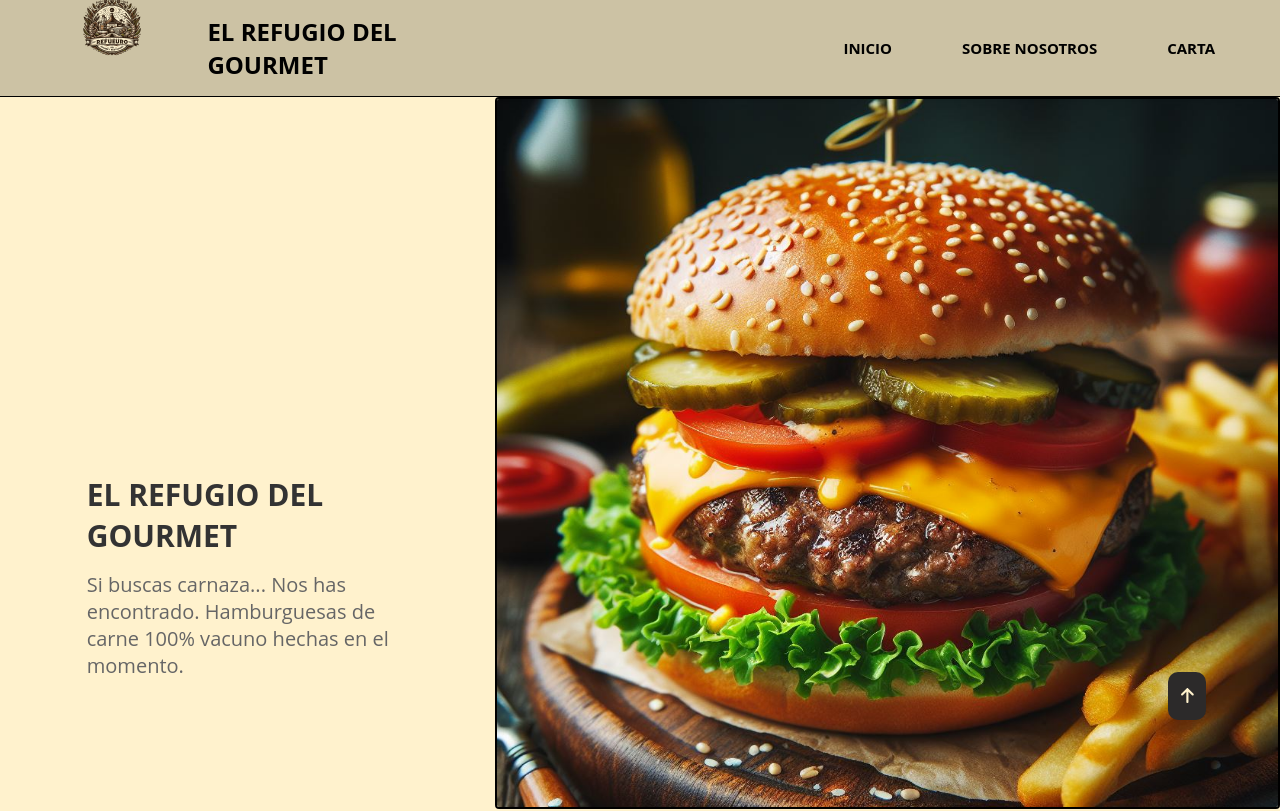
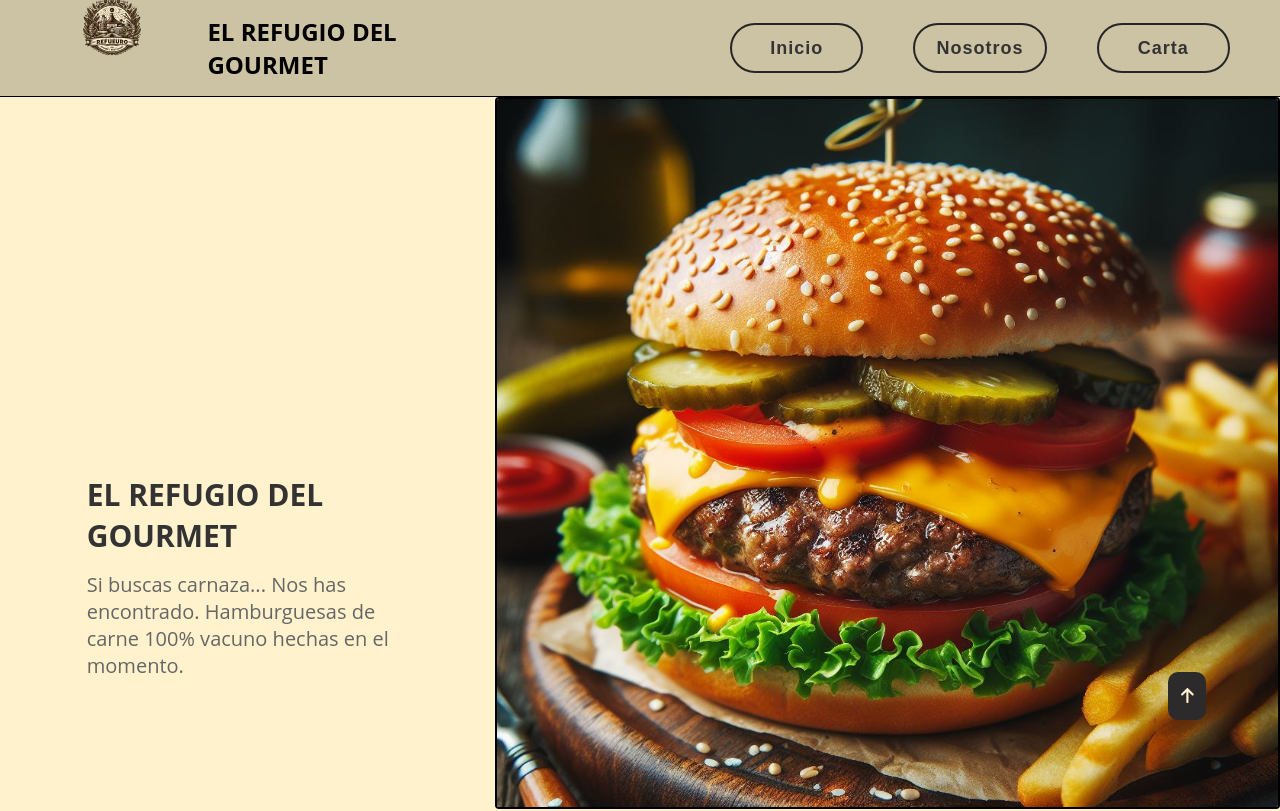
Before and after one commit to Deathvks/EL-REFUGIO-DEL-GOURMET, a React (Vite) app: page / in a window 1280 px wide. Shown: the top 811 px of the page. Built offline with nearby package versions, Linux system fonts and the light colour scheme; no server answers; the database is empty.

Commit message:
New Header

```diff
--- a/src/components/header/Header.css
+++ b/src/components/header/Header.css
@@ -13,22 +13,6 @@
     align-items: center;
     padding: 20px 0;
     background-color: rgba(0, 0, 0, 0.2);
-}
-
-.header-container header nav a{
-    margin-right: 2em;
-    display: inline-block;
-    text-decoration: none;
-    color: rgb(0, 0, 0);
-    text-transform: uppercase;
-    padding: 8px 5px;
-    border-radius: 99px;
-    font-weight: bold;
-    font-size: 7px;
-}
-
-.header-container header nav a:hover{
-    background: #fff2cd;
 }
 
 .header-presentation{
@@ -52,6 +36,60 @@
     margin-left: 1em;
 }
 
+.nav-container {
+    display: flex;
+    justify-content: space-between;
+  }
+
+  .button {
+    margin-top: 1em;
+    height: 20px;
+    width: 5em;
+    position: relative;
+    background-color: transparent;
+    cursor: pointer;
+    border: 2px solid #252525;
+    overflow: hidden;
+    border-radius: 30px;
+    color: #333;
+    transition: all 0.5s ease-in-out;
+    display: flex;
+    justify-content: center;
+    align-items: center;
+    margin-right: 3px;
+  }
+
+  .btn-txt {
+    font-size: 12px;
+    z-index: 1;
+    font-weight: 5px;
+  }
+
+  .type1::after {
+    content: "";
+    position: absolute;
+    left: 0;
+    top: 0;
+    transition: all 0.5s ease-in-out;
+    background-color: #333;
+    border-radius: 30px;
+    visibility: hidden;
+    height: 10px;
+    width: 10px;
+    z-index: -1;
+  }
+
+  .button:hover {
+    box-shadow: 1px 1px 200px #252525;
+    color: #fff;
+    border: none;
+  }
+
+  .type1:hover::after {
+    visibility: visible;
+    transform: scale(100) translateX(2px);
+  }
+
 /* Extra small devices (phones, 600px and down) */
 @media only screen and (max-width: 600px) {
 }
@@ -61,11 +99,6 @@
 
     .header-container header{
         height: 10vh;
-    }
-
-    .header-container header nav a{
-        margin-right: 2em;
-        font-size: 10.9px;
     }
 
     .header-presentation{
@@ -93,6 +126,16 @@
     .header-twitter{
         width: 1.1em;
     }
+
+    .button {
+        height: 30px;
+        width: 5.5em;
+        margin-right: 10px;
+      }
+
+      .btn-txt {
+        font-size: 13px;
+      }
 }
 
 /* Medium devices (landscape tablets, 768px and up) */
@@ -100,11 +143,6 @@
 
     .header-container header{
         height: 10vh;
-    }
-
-    .header-container header nav a{
-        margin-right: 3em;
-        font-size: 14px;
     }
 
     .header-name{
@@ -126,6 +164,16 @@
     .header-twitter{
         width: 1.1em;
     }
+
+    .button {
+        height: 40px;
+        width: 7em;
+        margin-right: 20px;
+      }
+
+      .btn-txt {
+        font-size: 16px;
+      }
 }
 
 /* Large devices (laptops/desktops, 992px and up) */
@@ -133,11 +181,6 @@
     .header-container header{
         height: 9vh;
         width: 100%;
-    }
-
-    .header-container header nav a{
-        font-size: 15px;
-        margin-right: 4em;
     }
 
     .header-name{
@@ -158,16 +201,23 @@
     .header-twitter{
         width: 1.5em;
     }
+
+    .button {
+        height: 45px;
+        width: 8em;
+        margin-right: 30px;
+      }
+
+      .btn-txt {
+        font-size: 16px;
+        letter-spacing: 1px;
+      }
 }
 
 /* Extra large devices (large laptops and desktops, 1200px and up) */
 @media only screen and (min-width: 1200px) {
     .header-container header{
         height: 7vh;
-    }
-
-    .header-container header nav a{
-        margin-right: 4em;
     }
 
     .header-name{
@@ -190,4 +240,15 @@
     .header-twitter{
         width: 1.5em;
     }
+
+    .button {
+        height: 50px;
+        width: 10em;
+        margin-right: 50px;
+      }
+
+      .btn-txt {
+        font-size: 18px;
+        letter-spacing: 1px;
+      }
 }
--- a/src/components/header/Header.jsx
+++ b/src/components/header/Header.jsx
@@ -1,21 +1,41 @@
-import './Header.css';
+import "./Header.css";
 
 function Header() {
-    return (
-        <div className='header-container'>
-            <header>
-                <div className='header-presentation'>
-                    <a href='./' className='header-a'><img src="../../img/refugioDelGourmet.png" alt="logo" className='header-logo' /></a>
-                    <a href='./' className='header-a'><h1 className='header-name'>EL REFUGIO DEL GOURMET</h1></a>
-                </div>
-                <nav>
-                    <a href='./' className='header-active'>Inicio</a>
-                    <a href='/about'>Sobre Nosotros</a>
-                    <a href='/menu'>Carta</a>
-                </nav>
-            </header>
+  return (
+    <div className="header-container">
+      <header>
+        <div className="header-presentation">
+          <a href="./" className="header-a">
+            <img
+              src="../../img/refugioDelGourmet.png"
+              alt="logo"
+              className="header-logo"
+            />
+          </a>
+          <a href="./" className="header-a">
+            <h1 className="header-name">EL REFUGIO DEL GOURMET</h1>
+          </a>
         </div>
-    )
+        <nav className="nav-container">
+          <a href="./">
+            <button className="button type1">
+              <span className="btn-txt">Inicio</span>
+            </button>
+          </a>
+          <a href="/about">
+            <button className="button type1">
+              <span className="btn-txt">Nosotros</span>
+            </button>
+          </a>
+          <a href="/menu">
+            <button className="button type1">
+              <span className="btn-txt">Carta</span>
+            </button>
+          </a>
+        </nav>
+      </header>
+    </div>
+  );
 }
 
 export default Header;
```
